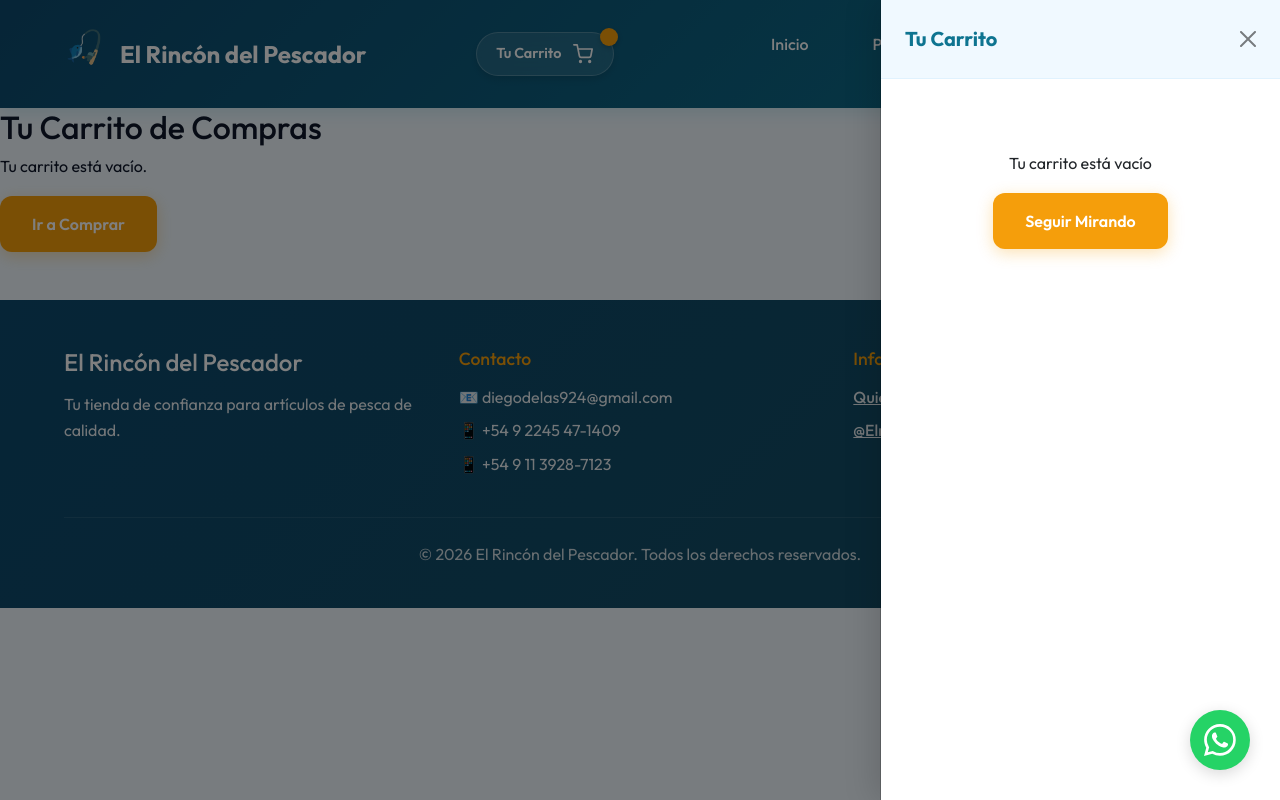
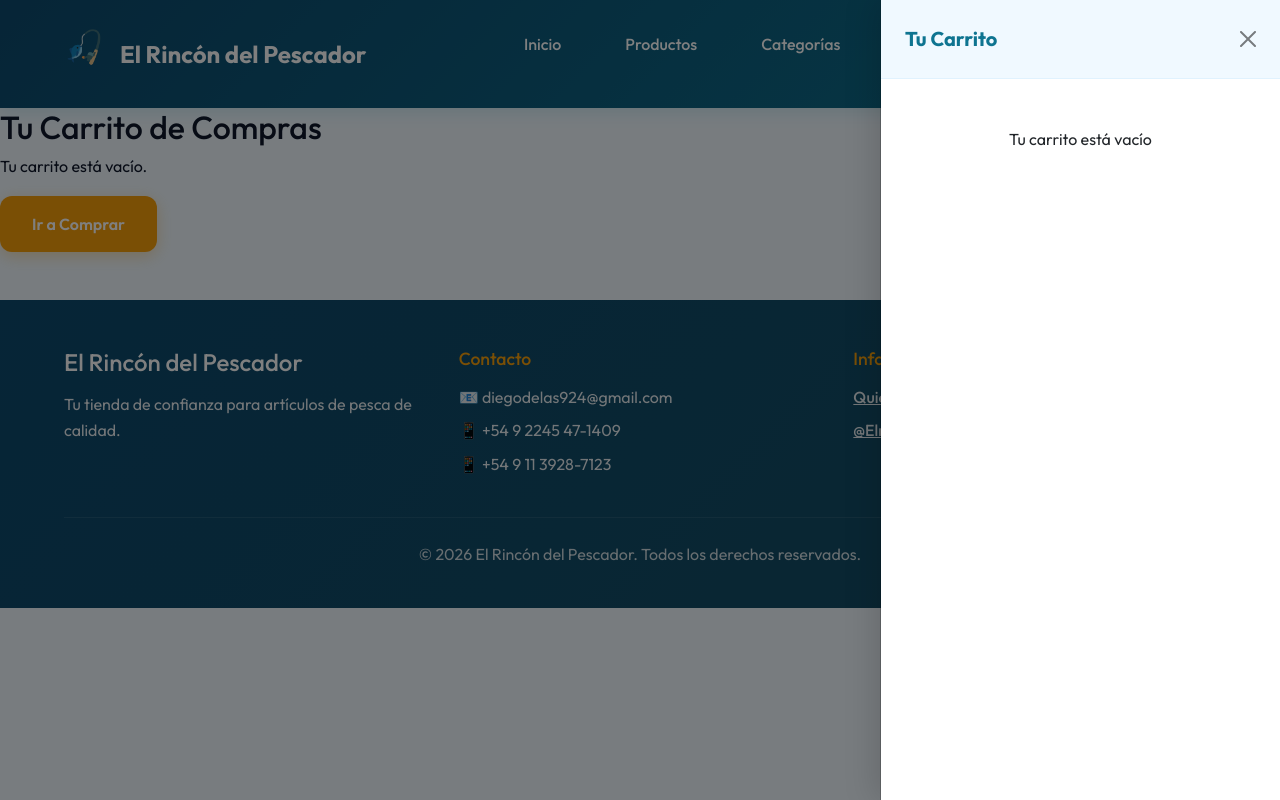
Before and after one commit to auditoretzio/rincon, a Django app: page /carrito/ in a window 1280 px wide, after a click that opens the changed part. Run offline with Django 4.2, Linux system fonts and the light colour scheme.

Commit message:
Refactor base.html structure and improve layout

```diff
--- a/tienda/templates/tienda/base.html
+++ b/tienda/templates/tienda/base.html
@@ -28,43 +28,57 @@
 </head>
 
 <body>
+
     <header class="header">
         <nav class="navbar">
-            <div class="container">
+            <div class="container d-flex align-items-center justify-content-between">
+
+                <!-- LOGO (IZQUIERDA) -->
                 <a href="{% url 'tienda:index' %}" class="logo">
                     <span class="logo-icon">🎣</span>
                     <span class="logo-text">El Rincón del Pescador</span>
                 </a>
+
+                <!-- MENÚ (CENTRO) -->
+                <ul class="nav-menu">
+                    <li><a href="{% url 'tienda:index' %}" class="nav-link">Inicio</a></li>
+                    <li><a href="#productos" class="nav-link">Productos</a></li>
+                    <li><a href="#categorias" class="nav-link">Categorías</a></li>
+                    <li><a href="/admin/" class="nav-link admin-link">Admin</a></li>
+                </ul>
+
+                <!-- ACCIONES (DERECHA) -->
                 <div class="nav-actions">
+
+                    <!-- BOTÓN CARRITO -->
                     <button class="cart-btn" type="button" data-bs-toggle="offcanvas" data-bs-target="#offcanvasCarrito"
                         aria-controls="offcanvasCarrito" aria-label="Ver carrito">
-                        <!-- <span class="btn-text">Tu Carrito</span> -->
+
                         <svg xmlns="http://www.w3.org/2000/svg" class="cart-icon" viewBox="0 0 24 24" fill="none"
                             stroke="currentColor" stroke-width="2" stroke-linecap="round" stroke-linejoin="round">
                             <circle cx="9" cy="21" r="1"></circle>
                             <circle cx="20" cy="21" r="1"></circle>
                             <path d="M1 1h4l2.68 13.39a2 2 0 0 0 2 1.61h9.72a2 2 0 0 0 2-1.61L23 6H6"></path>
                         </svg>
-                        <span class="cart-badge">{% if carrito|length > 0 %}{{ carrito|length }}{% endif %}</span>
+
+                        <span class="cart-badge">
+                            {% if carrito|length > 0 %}{{ carrito|length }}{% endif %}
+                        </span>
                     </button>
+
+                    <!-- MENÚ MOBILE -->
                     <button class="mobile-menu-btn" aria-label="Menú">
                         <span></span>
                         <span></span>
                         <span></span>
                     </button>
                 </div>
-                <ul class="nav-menu">
-                    <li><a href="{% url 'tienda:index' %}" class="nav-link">Inicio</a></li>
-                    <li><a href="#productos" class="nav-link">Productos</a></li>
-                    <li><a href="#categorias" class="nav-link">Categorías</a></li>
-                    <li><a href="/admin/" class="nav-link admin-link">Admin</a></li>
-                </ul>
+
             </div>
         </nav>
-
-        <!-- Offcanvas Carrito -->
     </header>
 
+    <!-- JS MENÚ MOBILE -->
     <script>
         document.addEventListener('DOMContentLoaded', () => {
             const menuBtn = document.querySelector('.mobile-menu-btn');
@@ -75,7 +89,6 @@
                 navMenu.classList.toggle('active');
             });
 
-            // Cerrar menú al hacer click en un link
             document.querySelectorAll('.nav-link').forEach(link => {
                 link.addEventListener('click', () => {
                     menuBtn.classList.remove('active');
@@ -106,8 +119,11 @@
                 <div class="footer-section">
                     <h4>Información</h4>
                     <p><a href="{% url 'tienda:quienes_somos' %}" class="footer-link">Quiénes somos</a></p>
-                    <p><a href="https://www.instagram.com/elrincondelpescador/" class="footer-link"><i
-                                class="bi bi-instagram"></i>@Elrincondelpescador</a></p>
+                    <p>
+                        <a href="https://www.instagram.com/elrincondelpescador/" class="footer-link">
+                            @Elrincondelpescador
+                        </a>
+                    </p>
                 </div>
             </div>
             <div class="footer-bottom">
@@ -116,29 +132,26 @@
         </div>
     </footer>
 
-
-
-
-    <!-- Offcanvas Carrito (Moved to end of body for better z-index handling) -->
-    <div class="offcanvas offcanvas-end" tabindex="-1" id="offcanvasCarrito" aria-labelledby="offcanvasCarritoLabel">
+    <!-- OFFCANVAS CARRITO -->
+    <div class="offcanvas offcanvas-end" tabindex="-1" id="offcanvasCarrito">
         <div class="offcanvas-header">
-            <h5 class="offcanvas-title" id="offcanvasCarritoLabel">Tu Carrito</h5>
-            <button type="button" class="btn-close" data-bs-dismiss="offcanvas" aria-label="Close"></button>
+            <h5 class="offcanvas-title">Tu Carrito</h5>
+            <button type="button" class="btn-close" data-bs-dismiss="offcanvas"></button>
         </div>
         <div class="offcanvas-body">
             {% if carrito|length > 0 %}
             <ul class="list-group mb-3">
                 {% for item in carrito %}
-                <li class="list-group-item d-flex justify-content-between lh-sm">
+                <li class="list-group-item d-flex justify-content-between">
                     <div>
                         <h6 class="my-0">{{ item.producto.nombre }}</h6>
-                        <small class="text-body-secondary">Cant: {{ item.cantidad }}</small>
+                        <small>Cant: {{ item.cantidad }}</small>
                     </div>
-                    <span class="text-body-secondary text-nowrap">${{ item.total_precio }}</span>
+                    <span>${{ item.total_precio }}</span>
                 </li>
                 {% endfor %}
                 <li class="list-group-item d-flex justify-content-between">
-                    <span>Total (ARG)</span>
+                    <strong>Total</strong>
                     <strong>${{ carrito.get_total_price }}</strong>
                 </li>
             </ul>
@@ -147,42 +160,16 @@
                 <a href="{% url 'tienda:procesar_orden' %}" class="btn btn-success">Iniciar Pedido</a>
             </div>
             {% else %}
-            <div class="text-center py-5">
-                <p class="mb-3">Tu carrito está vacío</p>
-                <button type="button" class="btn btn-primary" data-bs-dismiss="offcanvas">Seguir Mirando</button>
-            </div>
+            <p class="text-center py-4">Tu carrito está vacío</p>
             {% endif %}
         </div>
     </div>
 
-    <!-- Service Worker Registration -->
-    <script>
-        if ('serviceWorker' in navigator) {
-            window.addEventListener('load', () => {
-                navigator.serviceWorker.register("{% static 'tienda/sw.js' %}")
-                    .then((registration) => {
-                        console.log('Service Worker registrado con éxito:', registration.scope);
-                    })
-                    .catch((error) => {
-                        console.log('Error al registrar Service Worker:', error);
-                    });
-            });
-        }
-    </script>
-    <!-- Bootstrap JS Bundle with Popper -->
-    <script src="https://cdn.jsdelivr.net/npm/bootstrap@5.3.3/dist/js/bootstrap.bundle.min.js"
-        integrity="sha384-YvpcrYf0tY3lHB60NNkmXc5s9fDVZLESaAA55NDzOxhy9GkcIdslK1eN7N6jIeHz"
-        crossorigin="anonymous"></script>
-    <!-- Botón de WhatsApp Flotante -->
-    <a href="https://wa.me/5492245471409" class="whatsapp-float" target="_blank" rel="noopener noreferrer"
-        aria-label="Contactar por WhatsApp">
-        <svg xmlns="http://www.w3.org/2000/svg" width="32" height="32" fill="currentColor" class="bi bi-whatsapp"
-            viewBox="0 0 16 16">
-            <path
-                d="M13.601 2.326A7.854 7.854 0 0 0 7.994 0C3.627 0 .068 3.558.064 7.926c0 1.399.366 2.76 1.06 3.973L0 16l4.14-1.086c1.17.637 2.483.973 3.81.973h.005c4.367 0 7.926-3.558 7.93-7.93a7.858 7.858 0 0 0-2.327-5.557zM7.994 14.522a6.573 6.573 0 0 1-3.356-.92l-.24-.144-2.494.654.666-2.433-.156-.251a6.56 6.56 0 0 1-1.007-3.505c0-3.626 2.957-6.584 6.591-6.584a6.56 6.56 0 0 1 4.66 1.931 6.557 6.557 0 0 1 1.928 4.66c-.004 3.639-2.961 6.592-6.592 6.592zm3.615-4.934c-.197-.099-1.17-.578-1.353-.646-.182-.065-.315-.099-.445.099-.133.197-.513.646-.627.775-.114.133-.232.148-.43.05-.197-.1-.836-.308-1.592-.985-.59-.525-.985-1.175-1.103-1.372-.114-.198-.011-.304.088-.403.087-.088.197-.232.296-.346.1-.114.133-.198.198-.33.065-.134.034-.248-.015-.347-.05-.099-.445-1.076-.612-1.47-.16-.389-.323-.335-.445-.34-.114-.007-.247-.007-.38-.007a.729.729 0 0 0-.529.247c-.182.198-.691.677-.691 1.654 0 .977.71 1.916.81 2.049.098.133 1.394 2.132 3.383 2.992.47.205.84.326 1.129.418.475.152.904.129 1.246.08.38-.058 1.171-.48 1.338-.943.164-.464.164-.86.114-.943-.049-.084-.182-.133-.38-.232z" />
-        </svg>
-    </a>
+    <!-- Bootstrap JS -->
+    <script src="https://cdn.jsdelivr.net/npm/bootstrap@5.3.3/dist/js/bootstrap.bundle.min.js"></script>
+
     <div style="display:none;">{% csrf_token %}</div>
+
 </body>
 
 </html>
```
